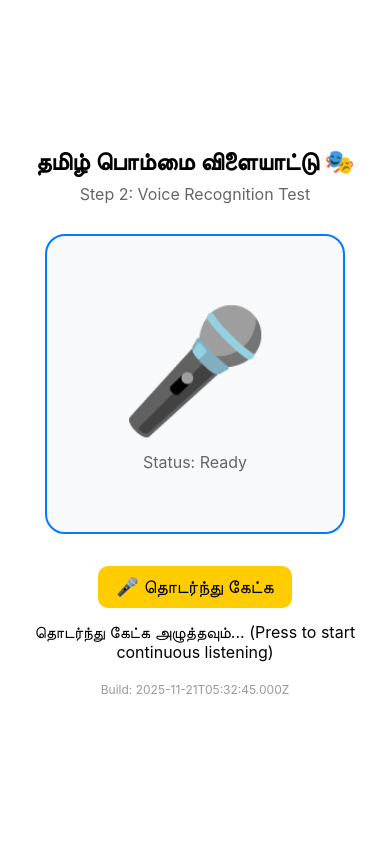
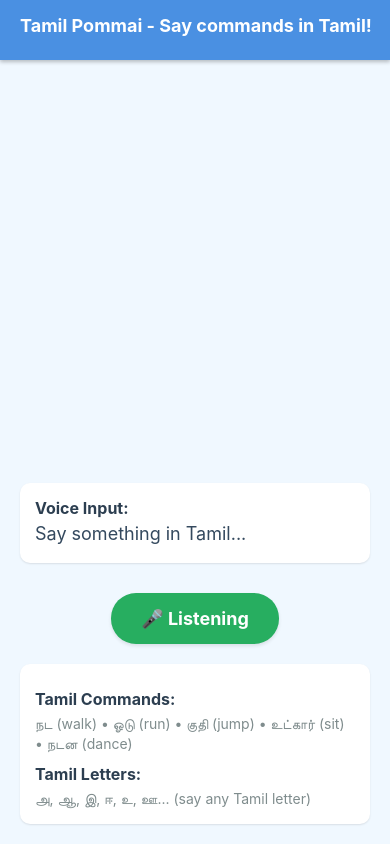
Before and after one commit to manisnow/tamil-pommai-expo, a React Native app: screen / in a window 390 px wide. Built offline with nearby package versions, Linux system fonts and the light colour scheme.

Commit message:
Step 3: Full Tamil Pommai with Animations + LottieWrapper

```diff
--- /dev/null
+++ b/App.step3.jsx
@@ -0,0 +1,348 @@
+import React, { useState, useEffect, useRef } from 'react';
+import { View, Text, StyleSheet, ScrollView, Dimensions, TouchableOpacity, Alert } from 'react-native';
+import SpeechAdapter from './src/utils/SpeechAdapter';
+import LottieWrapper from './src/components/LottieWrapper';
+import tamilLetters from './assets/tamil-letters.json';
+
+const { width, height } = Dimensions.get('window');
+
+const commandMappings = {
+  'நட': 'walk',
+  'ஓடு': 'run',
+  'குதி': 'jump',
+  'உட்கார்': 'sit',
+  'நடன': 'dance',
+  'டான்ஸ்': 'dance'
+};
+
+const animationFiles = {
+  walk: require('./assets/walk.json'),
+  run: require('./assets/run1.json'),
+  jump: require('./assets/jump.json'),
+  sit: require('./assets/sit.json'),
+  dance: require('./assets/dance.json')
+};
+
+export default function App() {
+  const [currentAnimation, setCurrentAnimation] = useState('walk');
+  const [voiceInput, setVoiceInput] = useState('');
+  const [currentLetter, setCurrentLetter] = useState(null);
+  const [isListening, setIsListening] = useState(false);
+  const [recognizedCommand, setRecognizedCommand] = useState('');
+  const [bannerText, setBannerText] = useState('Tamil Pommai - Say commands in Tamil!');
+  const bannerTimeoutRef = useRef(null);
+  const speechTimeoutRef = useRef(null);
+
+  useEffect(() => {
+    const initializeSpeech = async () => {
+      try {
+        console.log('🔧 Initializing SpeechAdapter...');
+        await SpeechAdapter.init();
+
+        SpeechAdapter.onResult(({ raw, final }) => {
+          console.log('📢 Voice input received:', { raw, final });
+          setVoiceInput(raw);
+
+          if (final) {
+            clearTimeout(speechTimeoutRef.current);
+            speechTimeoutRef.current = setTimeout(() => {
+              processCommand(raw);
+            }, 500);
+          }
+        });
+
+        SpeechAdapter.onError((error) => {
+          console.error('🚨 Speech recognition error:', error);
+        });
+
+        await SpeechAdapter.start();
+        setIsListening(true);
+        console.log('🎤 Speech recognition started');
+      } catch (error) {
+        console.error('Speech initialization error:', error);
+        Alert.alert('Error', 'Could not initialize speech recognition');
+      }
+    };
+
+    initializeSpeech();
+
+    return () => {
+      clearTimeout(bannerTimeoutRef.current);
+      clearTimeout(speechTimeoutRef.current);
+      if (SpeechAdapter) {
+        SpeechAdapter.stop();
+      }
+    };
+  }, []);
+
+  const processCommand = (command) => {
+    const cleanCommand = command.trim().toLowerCase();
+    console.log('🎯 Processing command:', cleanCommand);
+
+    // Check for animation commands
+    for (const [tamilWord, animation] of Object.entries(commandMappings)) {
+      if (cleanCommand.includes(tamilWord)) {
+        console.log(`🎭 Animation command found: ${tamilWord} -> ${animation}`);
+        setCurrentAnimation(animation);
+        setRecognizedCommand(tamilWord);
+        setBannerText(`${tamilWord} - ${animation}!`);
+
+        clearTimeout(bannerTimeoutRef.current);
+        bannerTimeoutRef.current = setTimeout(() => {
+          setBannerText('Tamil Pommai - Say commands in Tamil!');
+        }, 3000);
+        return;
+      }
+    }
+
+    // Check for Tamil letters
+    const foundLetter = tamilLetters.find(letter =>
+      cleanCommand.includes(letter.tamil) ||
+      cleanCommand.includes(letter.english.toLowerCase())
+    );
+
+    if (foundLetter) {
+      console.log(`📚 Letter found: ${foundLetter.tamil} (${foundLetter.english})`);
+      setCurrentLetter(foundLetter);
+      setBannerText(`${foundLetter.tamil} - ${foundLetter.english} - ${foundLetter.meaning}`);
+
+      clearTimeout(bannerTimeoutRef.current);
+      bannerTimeoutRef.current = setTimeout(() => {
+        setCurrentLetter(null);
+        setBannerText('Tamil Pommai - Say commands in Tamil!');
+      }, 4000);
+      return;
+    }
+
+    console.log('❓ No matching command found');
+  };
+
+  const restartListening = async () => {
+    try {
+      if (isListening) {
+        SpeechAdapter.stop();
+      }
+      await SpeechAdapter.start();
+      setIsListening(true);
+      setBannerText('🎤 Listening restarted...');
+
+      setTimeout(() => {
+        setBannerText('Tamil Pommai - Say commands in Tamil!');
+      }, 2000);
+    } catch (error) {
+      console.error('Error restarting speech:', error);
+      Alert.alert('Error', 'Could not restart speech recognition');
+    }
+  };
+
+  return (
+    <View style={styles.container}>
+      {/* Scrolling Banner */}
+      <View style={styles.bannerContainer}>
+        <ScrollView
+          horizontal
+          showsHorizontalScrollIndicator={false}
+          style={styles.banner}
+        >
+          <Text style={styles.bannerText}>{bannerText}</Text>
+        </ScrollView>
+      </View>
+
+      {/* Main Content */}
+      <View style={styles.mainContent}>
+        {/* Character Animation */}
+        <View style={styles.characterContainer}>
+          <LottieWrapper
+            source={animationFiles[currentAnimation]}
+            style={styles.character}
+            autoPlay={true}
+            loop={true}
+          />
+        </View>
+
+        {/* Letter Display */}
+        {currentLetter && (
+          <View style={styles.letterContainer}>
+            <Text style={styles.letterTamil}>{currentLetter.tamil}</Text>
+            <Text style={styles.letterEnglish}>{currentLetter.english}</Text>
+            <Text style={styles.letterMeaning}>{currentLetter.meaning}</Text>
+          </View>
+        )}
+
+        {/* Voice Input Display */}
+        <View style={styles.inputContainer}>
+          <Text style={styles.inputLabel}>Voice Input:</Text>
+          <Text style={styles.inputText}>{voiceInput || 'Say something in Tamil...'}</Text>
+          {recognizedCommand && (
+            <Text style={styles.commandText}>Command: {recognizedCommand}</Text>
+          )}
+        </View>
+
+        {/* Controls */}
+        <View style={styles.controlsContainer}>
+          <TouchableOpacity
+            style={[styles.button, isListening ? styles.listeningButton : styles.stoppedButton]}
+            onPress={restartListening}
+          >
+            <Text style={styles.buttonText}>
+              {isListening ? '🎤 Listening' : '🔴 Restart'}
+            </Text>
+          </TouchableOpacity>
+        </View>
+
+        {/* Command Help */}
+        <View style={styles.helpContainer}>
+          <Text style={styles.helpTitle}>Tamil Commands:</Text>
+          <Text style={styles.helpText}>நட (walk) • ஓடு (run) • குதி (jump) • உட்கார் (sit) • நடன (dance)</Text>
+          <Text style={styles.helpTitle}>Tamil Letters:</Text>
+          <Text style={styles.helpText}>அ, ஆ, இ, ஈ, உ, ஊ... (say any Tamil letter)</Text>
+        </View>
+      </View>
+    </View>
+  );
+}
+
+const styles = StyleSheet.create({
+  container: {
+    flex: 1,
+    backgroundColor: '#f0f8ff',
+  },
+  bannerContainer: {
+    height: 60,
+    backgroundColor: '#4a90e2',
+    justifyContent: 'center',
+    elevation: 4,
+    shadowColor: '#000',
+    shadowOffset: { width: 0, height: 2 },
+    shadowOpacity: 0.25,
+    shadowRadius: 3.84,
+  },
+  banner: {
+    flex: 1,
+  },
+  bannerText: {
+    fontSize: 18,
+    fontWeight: 'bold',
+    color: 'white',
+    paddingHorizontal: 20,
+    paddingVertical: 15,
+    minWidth: width * 1.5,
+  },
+  mainContent: {
+    flex: 1,
+    padding: 20,
+  },
+  characterContainer: {
+    flex: 1,
+    justifyContent: 'center',
+    alignItems: 'center',
+    minHeight: 300,
+  },
+  character: {
+    width: Math.min(width * 0.8, 300),
+    height: Math.min(width * 0.8, 300),
+  },
+  letterContainer: {
+    backgroundColor: '#fff',
+    padding: 20,
+    borderRadius: 15,
+    alignItems: 'center',
+    marginVertical: 20,
+    elevation: 3,
+    shadowColor: '#000',
+    shadowOffset: { width: 0, height: 2 },
+    shadowOpacity: 0.1,
+    shadowRadius: 3.84,
+  },
+  letterTamil: {
+    fontSize: 48,
+    fontWeight: 'bold',
+    color: '#e74c3c',
+    marginBottom: 10,
+  },
+  letterEnglish: {
+    fontSize: 24,
+    color: '#2c3e50',
+    marginBottom: 5,
+  },
+  letterMeaning: {
+    fontSize: 18,
+    color: '#7f8c8d',
+    fontStyle: 'italic',
+  },
+  inputContainer: {
+    backgroundColor: '#fff',
+    padding: 15,
+    borderRadius: 10,
+    marginVertical: 10,
+    elevation: 2,
+    shadowColor: '#000',
+    shadowOffset: { width: 0, height: 1 },
+    shadowOpacity: 0.1,
+    shadowRadius: 2,
+  },
+  inputLabel: {
+    fontSize: 16,
+    fontWeight: 'bold',
+    color: '#2c3e50',
+    marginBottom: 5,
+  },
+  inputText: {
+    fontSize: 18,
+    color: '#34495e',
+    minHeight: 25,
+  },
+  commandText: {
+    fontSize: 16,
+    color: '#e74c3c',
+    fontWeight: 'bold',
+    marginTop: 5,
+  },
+  controlsContainer: {
+    alignItems: 'center',
+    marginVertical: 20,
+  },
+  button: {
+    paddingHorizontal: 30,
+    paddingVertical: 15,
+    borderRadius: 25,
+    elevation: 2,
+    shadowColor: '#000',
+    shadowOffset: { width: 0, height: 2 },
+    shadowOpacity: 0.1,
+    shadowRadius: 3.84,
+  },
+  listeningButton: {
+    backgroundColor: '#27ae60',
+  },
+  stoppedButton: {
+    backgroundColor: '#e74c3c',
+  },
+  buttonText: {
+    fontSize: 18,
+    fontWeight: 'bold',
+    color: 'white',
+  },
+  helpContainer: {
+    backgroundColor: '#fff',
+    padding: 15,
+    borderRadius: 10,
+    elevation: 2,
+    shadowColor: '#000',
+    shadowOffset: { width: 0, height: 1 },
+    shadowOpacity: 0.1,
+    shadowRadius: 2,
+  },
+  helpTitle: {
+    fontSize: 16,
+    fontWeight: 'bold',
+    color: '#2c3e50',
+    marginBottom: 5,
+    marginTop: 10,
+  },
+  helpText: {
+    fontSize: 14,
+    color: '#7f8c8d',
+    lineHeight: 20,
+  },
+});
--- a/index.js
+++ b/index.js
@@ -1,6 +1,6 @@
 import { registerRootComponent } from 'expo';
 
-import App from './App.step2.jsx';
+import App from './App.step3';
 
 // registerRootComponent calls AppRegistry.registerComponent('main', () => App);
 // It also ensures that whether you load the app in Expo Go or in a native build,
```
Also changed, not shown: 3 other files (tests, documents, lock files or other folders).
